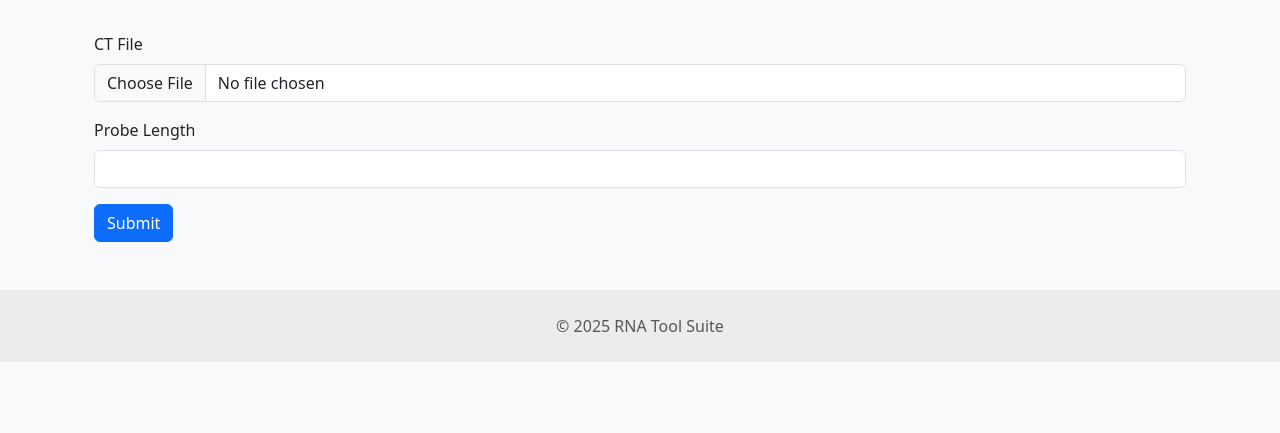
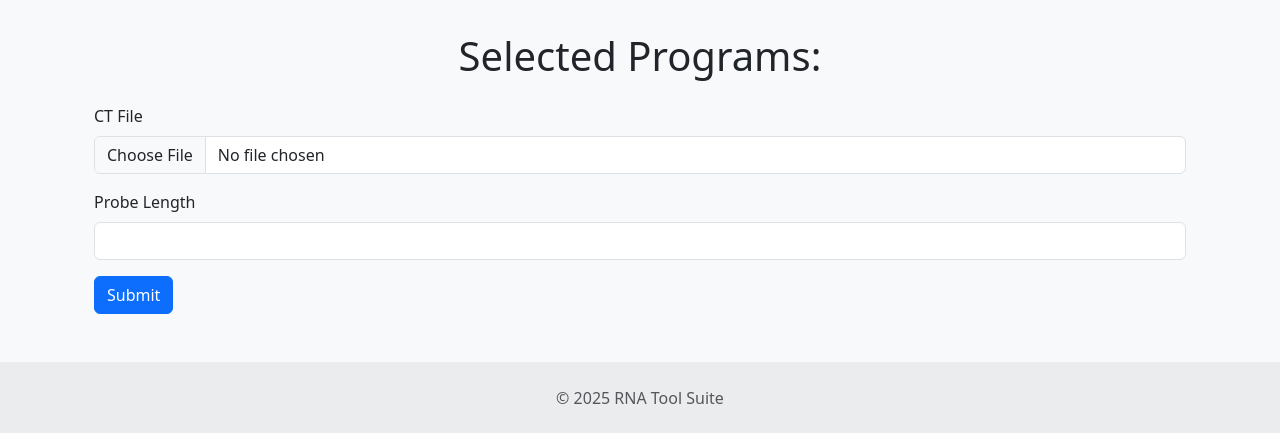
Before and after one commit to Catrina-Lab/RNAProbes, a Flask app: template templates/form.html in a window 1280 px wide. Shown: the part 56-489 px from the top of the page. Run offline with Flask 3, Linux system fonts and the light colour scheme; the template is opened without the code that fills it, so the values that code supplies are empty.

Commit message:
ai commit

```diff
--- a/main.py
+++ b/main.py
@@ -1,4 +1,4 @@
-from flask import Flask, render_template, request
+from flask import Flask, render_template, request, redirect, url_for
 
 app = Flask(__name__)
 
@@ -6,15 +6,23 @@ app = Flask(__name__)
 def index():
     return render_template('index.html')
 
-@app.route('/form/<program>')
-def form(program):
-    return render_template('form.html', program=program)
+@app.route('/form', methods=['GET', 'POST'])
+def form():
+    if request.method == 'POST':
+        programs = request.form.getlist('programs')
+        if not programs:
+            # Redirect back to home if no programs were selected
+            return redirect(url_for('index'))
+        return render_template('form.html', programs=programs)
+    # If accessed via GET, redirect to home
+    return redirect(url_for('index'))
 
 @app.route('/submit', methods=['POST'])
 def submit():
-    # This is where you'll handle the form submission
-    # and call your backend scripts.
-    # For now, we'll just display a confirmation page.
+    programs = request.form.get('programs').split(',')
+    # You can now access the list of selected programs
+    # and the other form data to process the request.
+    print(programs) # For debugging
     return render_template('request-received.html')
 
 if __name__ == '__main__':
--- a/templates/form.html
+++ b/templates/form.html
@@ -2,7 +2,12 @@
 
 {% block content %}
 <div class="container">
-  <h1 class="text-center mb-4">{{ program.replace('-', ' ').title() }}</h1>
+  <h1 class="text-center mb-4">Selected Programs:</h1>
+  <ul>
+    {% for program in programs %}
+      <li>{{ program.replace('-', ' ').title() }}</li>
+    {% endfor %}
+  </ul>
   <form action="/submit" method="post" enctype="multipart/form-data">
     <div class="mb-3">
       <label for="ct-file" class="form-label">CT File</label>
@@ -12,6 +17,7 @@
       <label for="probe-length" class="form-label">Probe Length</label>
       <input type="number" class="form-control" id="probe-length" name="probe-length" required>
     </div>
+    <input type="hidden" name="programs" value="{{ programs|join(',') }}">
     <button type="submit" class="btn btn-primary">Submit</button>
   </form>
 </div>
```
Also changed, not shown: templates/index.html (+8 -3 lines), 1 other file.
